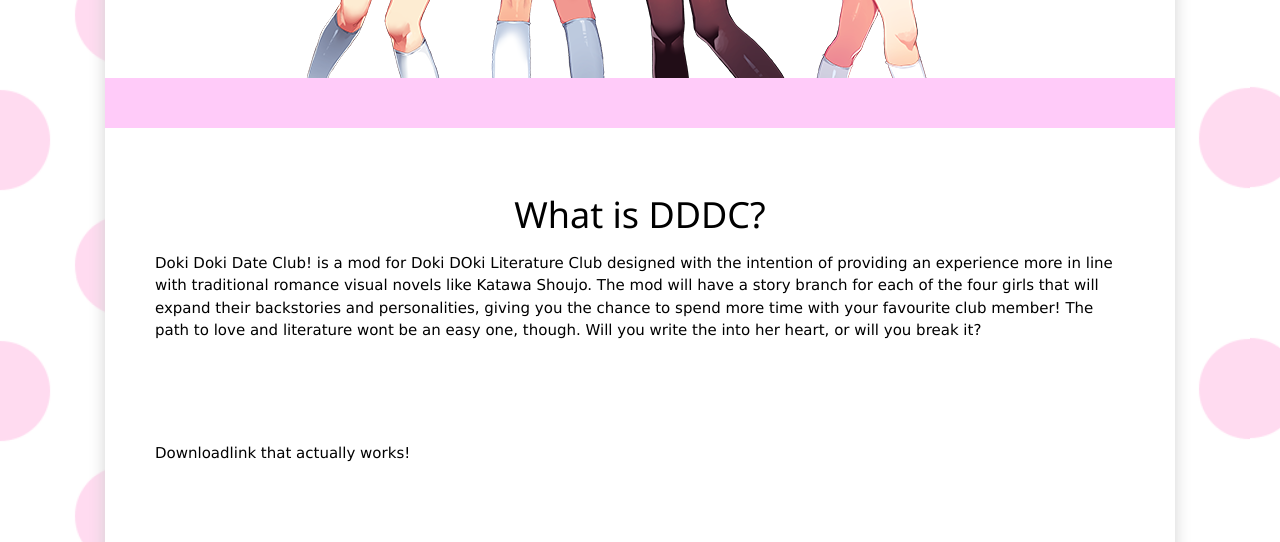
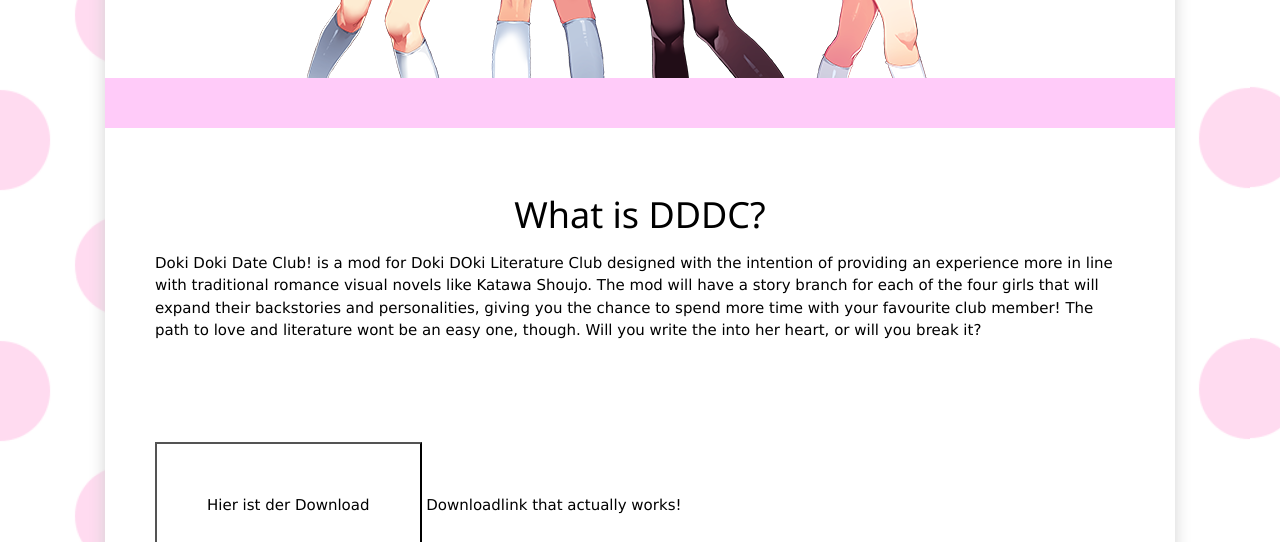
Before and after one commit to Zuiia/DDDC, a website: page index.html in a window 1280 px wide. Both pictures are taken after a click on the picture 639 px from the left and 1953 px from the top of the page. Shown: the part 1224-1766 px from the top of the page. Drawn offline with nearby package versions, Linux system fonts and the light colour scheme.

Commit message:
Ein Knopf zum Runterladen

```diff
--- a/index.html
+++ b/index.html
@@ -56,6 +56,7 @@
             <img class="ok" src="source/images/OK.png">
         </div>
         <div class="download">
+            <button class="download">Hier ist der Download</button>
             Downloadlink that actually works!
         </div>
     </div>
```
